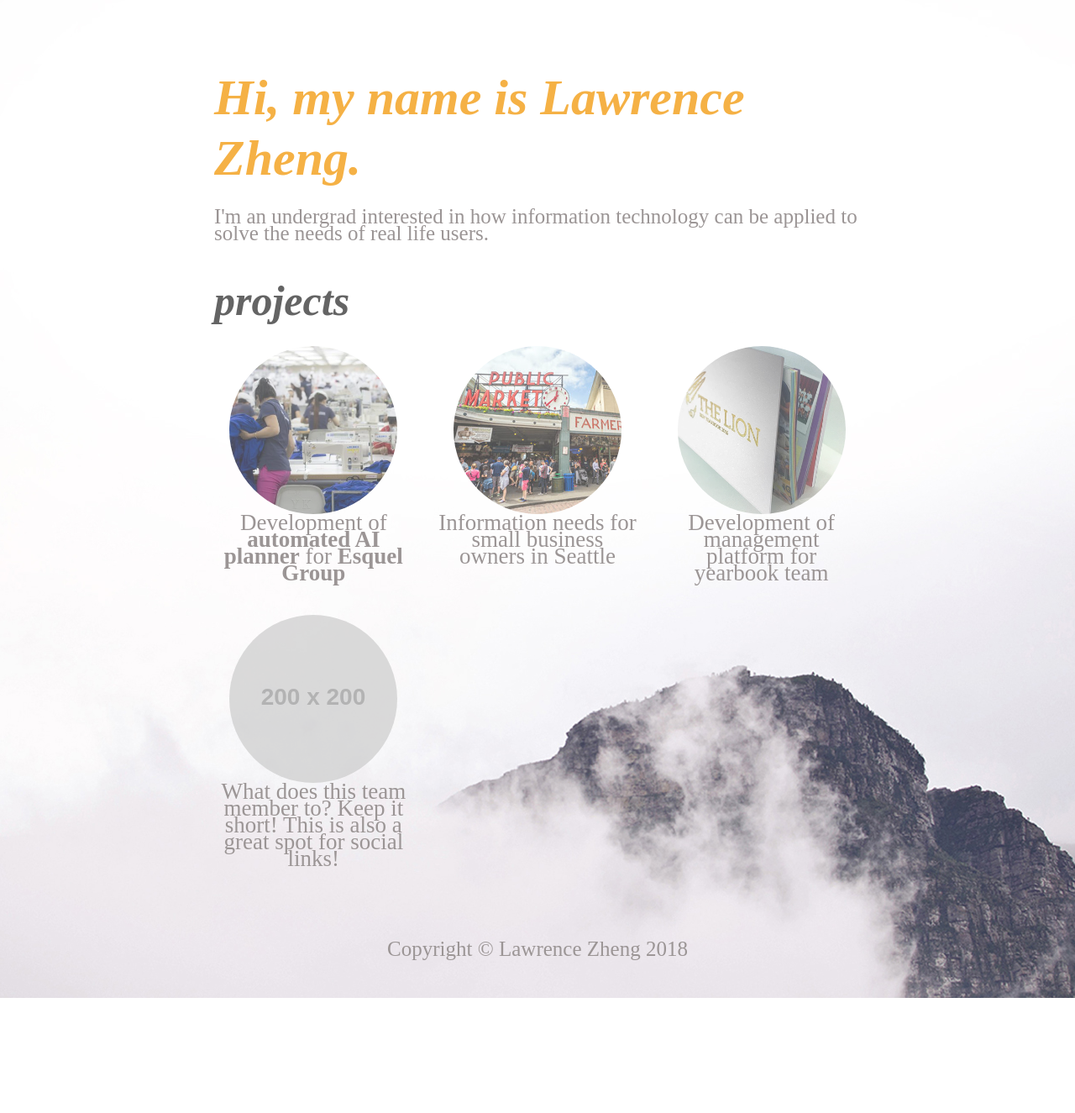
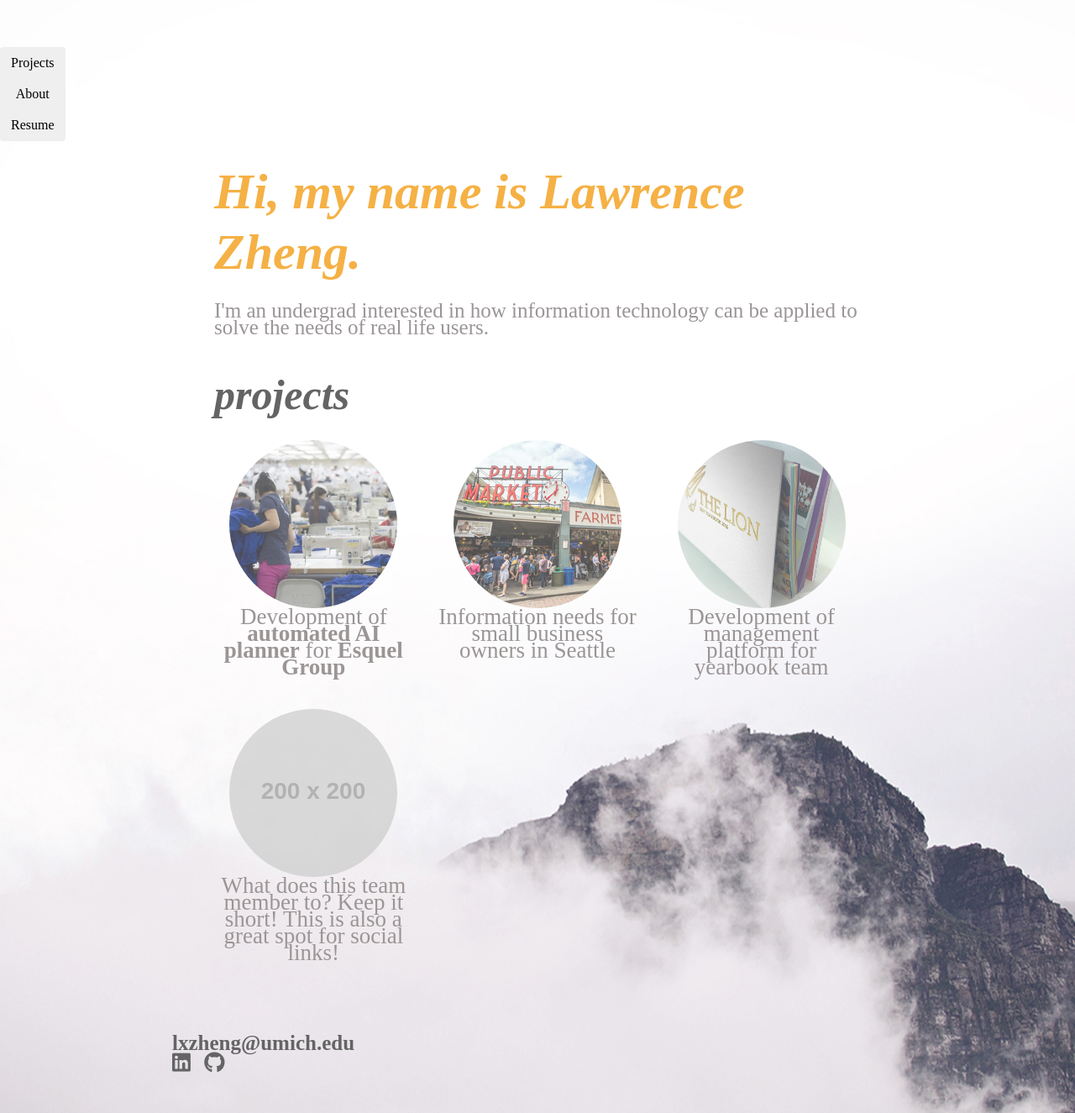
Before and after one commit to lawrence-zheng/personal-portfolio, a website: page index.html in a window 1280 px wide. Shown: the whole page at 84% size. Before the commit the page ends 1188 px from the top, so only its background shows below. Drawn offline with Linux system fonts and the light colour scheme; placeholder pictures from the web are drawn by us; a web font is replaced by a local one.

Commit message:
Added footer
Updated layout, added FontsAwesome support

```diff
--- a/css/style.css
+++ b/css/style.css
@@ -67,8 +67,17 @@ h2 {
 	font-size: 50px;
 }
 
-.container {
+#main {
 	max-width: 800px;
+}
+
+#footer {
+	max-width: 900px;
+	color: #646464;
+}
+
+#email {
+	font-weight: bold;
 }
 
 .project-icon {
@@ -92,9 +101,14 @@ h2 {
 	font-size: 25px;
 }
 
+.fa-linkedin {
+	padding-right: 10px;
+}
+
 b {
 	font-weight: bold;
 }
+
 
 @media (min-width: 992px) {
   body {
--- a/index.html
+++ b/index.html
@@ -15,6 +15,7 @@
 
     <!-- Custom styles for this template -->
     <link href="css/style.css" rel="stylesheet">
+    <link rel="stylesheet" href="https://use.fontawesome.com/releases/v5.4.2/css/all.css" integrity="sha384-/rXc/GQVaYpyDdyxK+ecHPVYJSN9bmVFBvjA/9eOB+pb3F2w2N6fc5qB9Ew5yIns" crossorigin="anonymous">
 
   </head>
 
@@ -47,9 +48,15 @@
         </div>
       </div>
     </nav> -->
+    <div class="btn-group-vertical" role="group" aria-label="">
+        <button type="button" class="btn btn-default">Projects</button>
+        <button type="button" class="btn btn-default">About</button>
+        <button type="button" class="btn btn-default">Resume</button>
+      </div>
+
 
     <!-- Page Content -->
-    <div class="container">
+    <div class="container" id="main">
 
       <!-- Introduction Row -->
       <h1 class="my-4">Hi, my name is Lawrence Zheng.
@@ -80,12 +87,13 @@
       </div>
 
     </div>
-    <!-- /.container -->
 
     <!-- Footer -->
     <footer class="py-5">
-      <div class="container">
-        <p class="m-0 text-center">Copyright &copy; Lawrence Zheng 2018</p>
+      <div class="container" id="footer">
+        <p class="m-0" id="email">lxzheng@umich.edu</p>
+        <i class="fab fa-linkedin"></i>
+        <i class="fab fa-github"></i>
       </div>
       <!-- /.container -->
     </footer>
```
